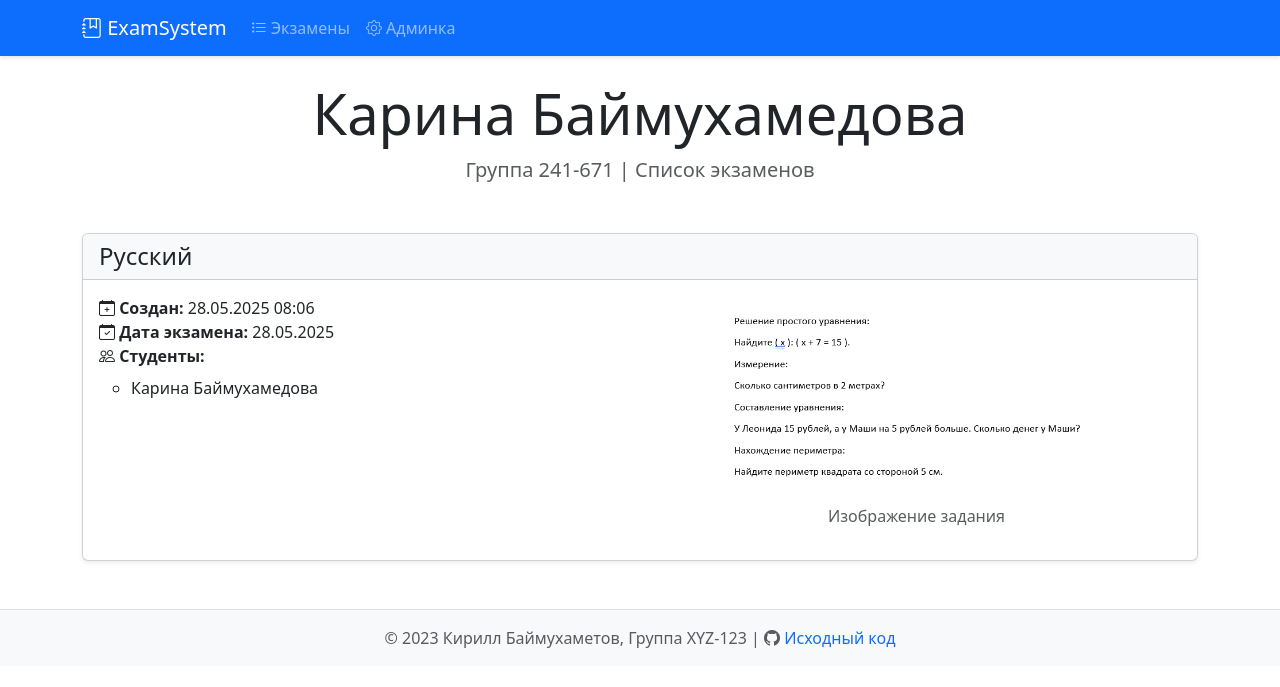
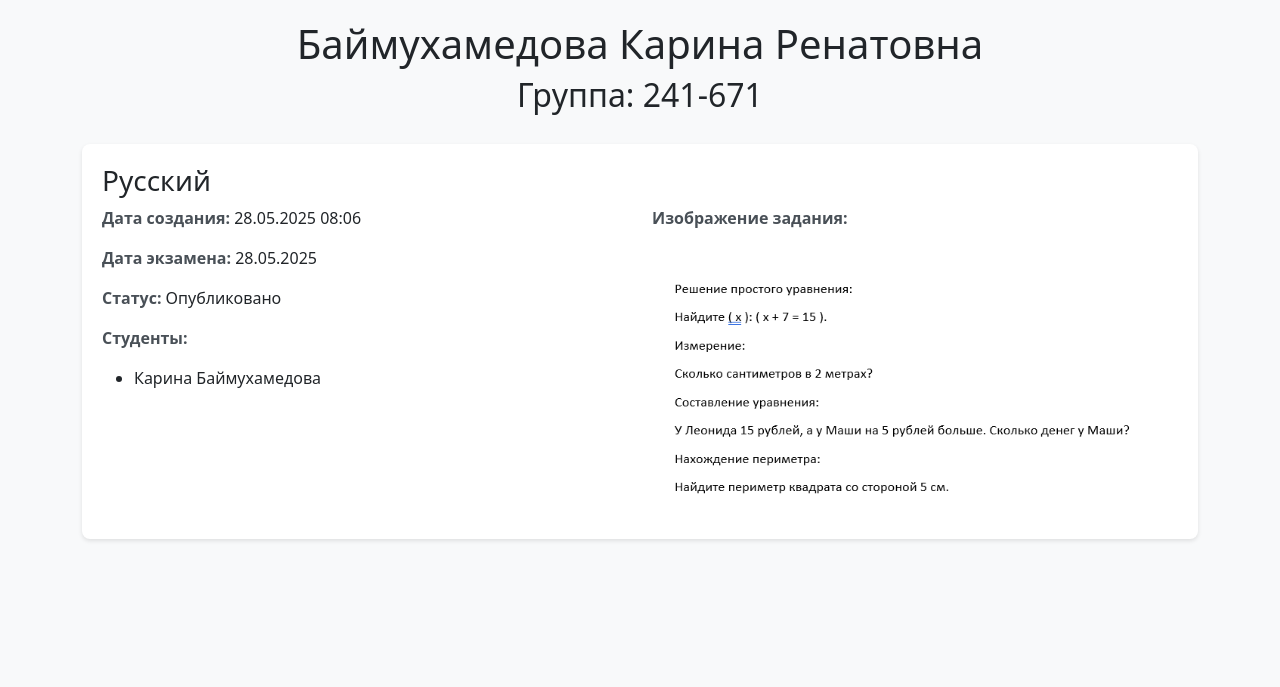
Before and after one commit to karinka-boop/Kbexam, a Django app: page /kbexam/ in a window 1280 px wide. Shown: the top 687 px of the page. Run offline with Django 5.2, Linux system fonts and the light colour scheme; data comes from the database, SQL or seed files in the repository.

Commit message:
Update exam_list.html

```diff
--- a/exam_site/exams/templates/exams/exam_list.html
+++ b/exam_site/exams/templates/exams/exam_list.html
@@ -1,46 +1,61 @@
-{% extends 'base.html' %}
-
-{% block title %}Список экзаменов{% endblock %}
-
-{% block content %}
-<div class="header text-center mb-5">
-    <h1 class="display-4">Карина Баймухамедова</h1>
-    <p class="lead text-muted">Группа 241-671 | Список экзаменов</p>
+<!DOCTYPE html>
+<html>
+<head>
+    <title>Экзамены</title>
+    <link href="https://cdn.jsdelivr.net/npm/bootstrap@5.3.0/dist/css/bootstrap.min.css" rel="stylesheet">
+    <style>
+        body { padding: 20px; background-color: #f8f9fa; }
+        .exam-card { background: white; border-radius: 8px; padding: 20px; margin-bottom: 20px; box-shadow: 0 2px 4px rgba(0,0,0,0.1); }
+        .header { text-align: center; margin-bottom: 30px; }
+        .field-label { font-weight: bold; color: #495057; }
+        .exam-image { max-width: 100%; height: auto; border-radius: 4px; margin-top: 10px; }
+    </style>
+</head>
+<body>
+    <div class="container">
+        <div class="header">
+            <h1>{{ full_name }}</h1>
+            <h2>Группа: {{ group_number }}</h2>
         </div>
 
         {% for exam in exams %}
-<div class="card mb-4 shadow-sm">
-    <div class="card-header bg-light">
-        <h2 class="h4 mb-0">{{ exam.title }}</h2>
-    </div>
-    <div class="card-body">
+        <div class="exam-card">
+            <h3>{{ exam.title }}</h3>
+
             <div class="row">
                 <div class="col-md-6">
-                <ul class="list-unstyled">
-                    <li><strong><i class="bi bi-calendar-plus"></i> Создан:</strong> {{ exam.created_at|date:"d.m.Y H:i" }}</li>
-                    <li><strong><i class="bi bi-calendar-check"></i> Дата экзамена:</strong> {{ exam.exam_date|date:"d.m.Y" }}</li>
-                    <li>
-                        <strong><i class="bi bi-people"></i> Студенты:</strong>
-                        <ul class="mt-2">
+                    <p><span class="field-label">Дата создания:</span> {{ exam.created_at|date:"d.m.Y H:i" }}</p>
+                    <p><span class="field-label">Дата экзамена:</span> {{ exam.exam_date|date:"d.m.Y" }}</p>
+                    <p><span class="field-label">Статус:</span>
+                        {% if exam.is_public %}
+                            Опубликовано
+                        {% else %}
+                            Не опубликовано
+                        {% endif %}
+                    </p>
+                    <div class="mt-3">
+                        <p class="field-label">Студенты:</p>
+                        <ul>
                             {% for user in exam.users.all %}
                             <li>{{ user.get_full_name|default:user.username }}</li>
                             {% endfor %}
                         </ul>
-                    </li>
-                </ul>
                     </div>
+                </div>
+
                 <div class="col-md-6">
                     {% if exam.image %}
-                <div class="text-center mt-3 mt-md-0">
-                    <img src="{{ exam.image.url }}" alt="Задание" class="img-fluid rounded" style="max-height: 200px;">
-                    <p class="text-muted mt-2">Изображение задания</p>
+                    <div class="mt-3 mt-md-0">
+                        <p class="field-label">Изображение задания:</p>
+                        <img src="{{ exam.image.url }}" alt="Изображение задания" class="exam-image">
                     </div>
                     {% endif %}
                 </div>
             </div>
         </div>
+        {% empty %}
+        <div class="alert alert-info">Нет опубликованных экзаменов</div>
+        {% endfor %}
     </div>
-{% empty %}
-<div class="alert alert-info">Нет доступных экзаменов</div>
-{% endfor %}
-{% endblock %}
+</body>
+</html>
```
Lines whose indentation alone changed are shown as unchanged.
